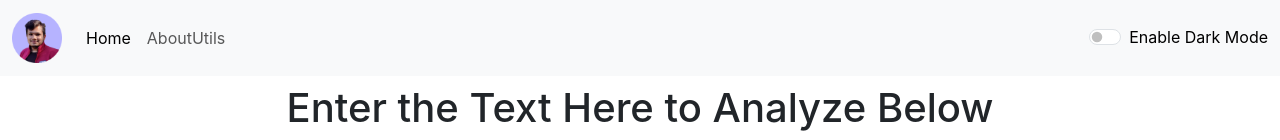
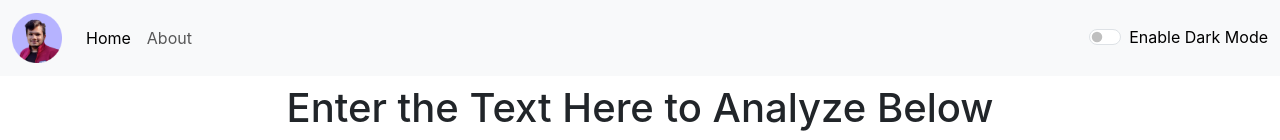
Before and after one commit to LakshayKumar9347/ReactJs-Text-Utility, a React (Create React App) app: page / in a window 1280 px wide. Shown: the top 140 px of the page. Built offline with nearby package versions, Linux system fonts and the light colour scheme.

Commit message:
update about section

```diff
--- a/src/App.js
+++ b/src/App.js
@@ -58,7 +58,7 @@ function App() {
   // !return render
   return (
     <>
-      <Navbar about='AboutUtils' mode={toggleMode} prop={prop} />
+      <Navbar about='About' mode={toggleMode} prop={prop} />
       <Alert alert={alert} />
       {/* <ReactMain logo={logo} /> */}
       <Routes>
```
Also changed, not shown: 11 other files (tests, documents, lock files or other folders).
